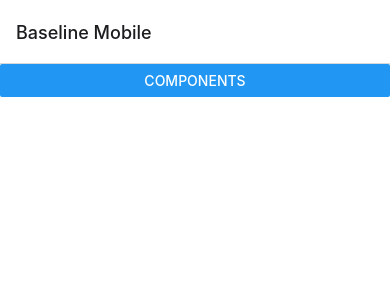
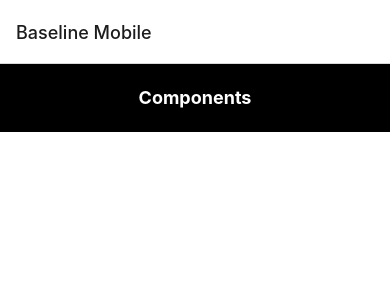
Before and after one commit to josephgknox/Baseline_Mobile, a React Native app: screen /Home in a window 390 px wide. Shown: the top 300 px of the page. Built offline with nearby package versions, Linux system fonts and the light colour scheme.

Commit message:
style home screen button using nw cssinterop function

```diff
--- a/App.tsx
+++ b/App.tsx
@@ -1,3 +1,5 @@
+import "./src/styles/global.css";
+
 import * as React from 'react';
 
 import { NavigationContainer } from '@react-navigation/native';
--- a/src/components/Card.tsx
+++ b/src/components/Card.tsx
@@ -1,7 +1,10 @@
 // Card Component
 
 import React from 'react';
-import { Text, View } from 'react-native';
+import {
+  View,
+  Text
+} from 'react-native';
 
 interface CardProps {
   title: string;
--- a/src/components/ContentBlock.tsx
+++ b/src/components/ContentBlock.tsx
@@ -1,7 +1,10 @@
 // Content Block Component
 
 import React from 'react';
-import { View, Text } from 'react-native';
+import {
+  View,
+  Text
+} from 'react-native';
 
 interface ContentBlockProps {
   subtitle: string;
--- a/src/screens/Components.tsx
+++ b/src/screens/Components.tsx
@@ -5,9 +5,8 @@ import {
   SafeAreaView,
   ScrollView,
   StatusBar,
-  Text,
   useColorScheme,
-  View,
+  View
 } from 'react-native';
 
 import {
--- a/src/screens/Home.tsx
+++ b/src/screens/Home.tsx
@@ -1,28 +1,37 @@
 // Home Screen
-
-import "../styles/global.css";
 
 import React from 'react';
 import {
   View,
-  Button,
+  Text,
+  TouchableOpacity
 } from 'react-native';
 
 import { NativeStackNavigationProp } from '@react-navigation/native-stack';
+import { cssInterop } from 'nativewind';
 
 type HomeProps = {
   navigation: NativeStackNavigationProp<any>;
 };
 
 const Home: React.FC<HomeProps> = ({ navigation }) => {
+  // Map Tailwind classes to React Native components using NativeWind's cssInterop function
+  cssInterop(TouchableOpacity, {
+    className: {
+      target: "style",
+      nativeStyleToProp: {
+      },
+    },
+  });
+
   return (
-    <View className='flex-1 bg-white'>
-      <Button
-        title="Components"
-        onPress={() =>
-          navigation.navigate('Components')
-        }
-      />
+    <View className="flex-1 bg-white">
+      <TouchableOpacity
+        className="bg-black p-5"
+        accessibilityLabel="Learn more about available Baseline Mobile components"
+        onPress={() => navigation.navigate('Components')}>
+        <Text className="text-white text-lg font-bold text-center">Components</Text>
+      </TouchableOpacity>
     </View>
   );
 };
```
